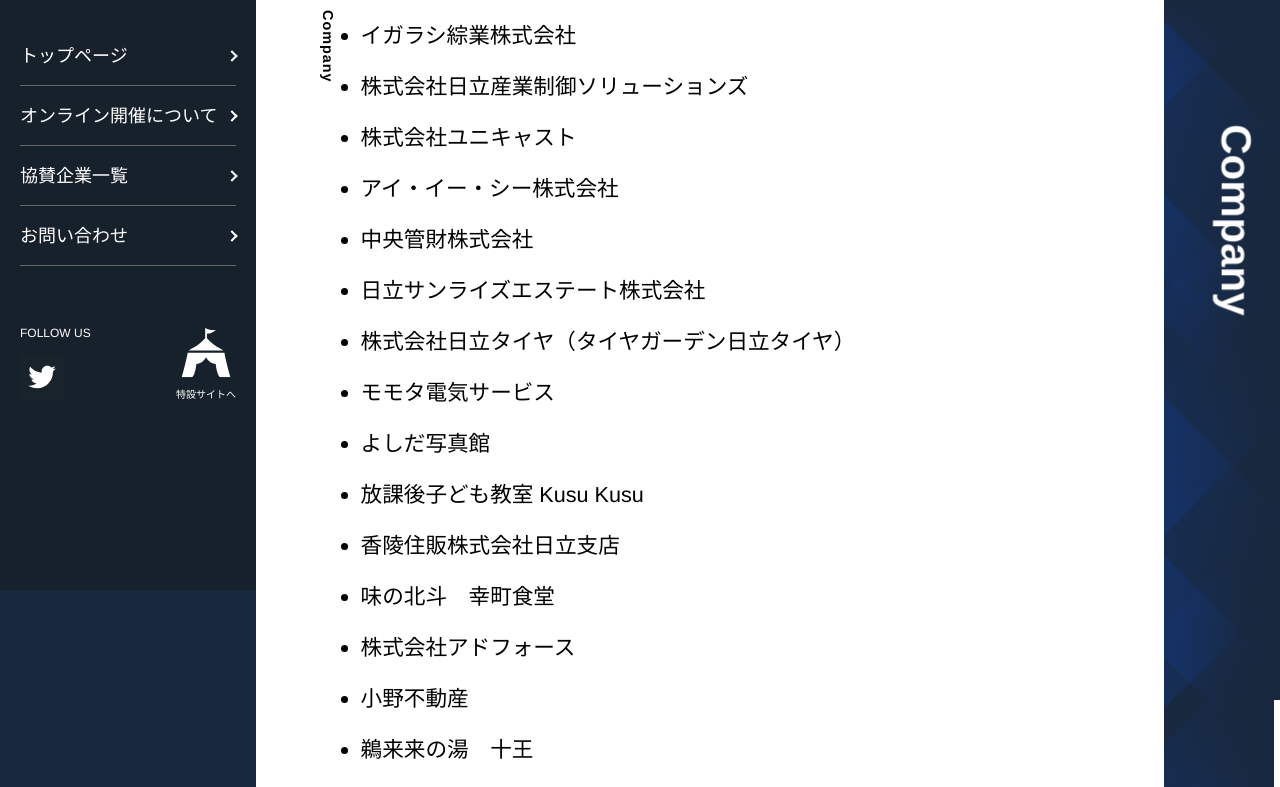
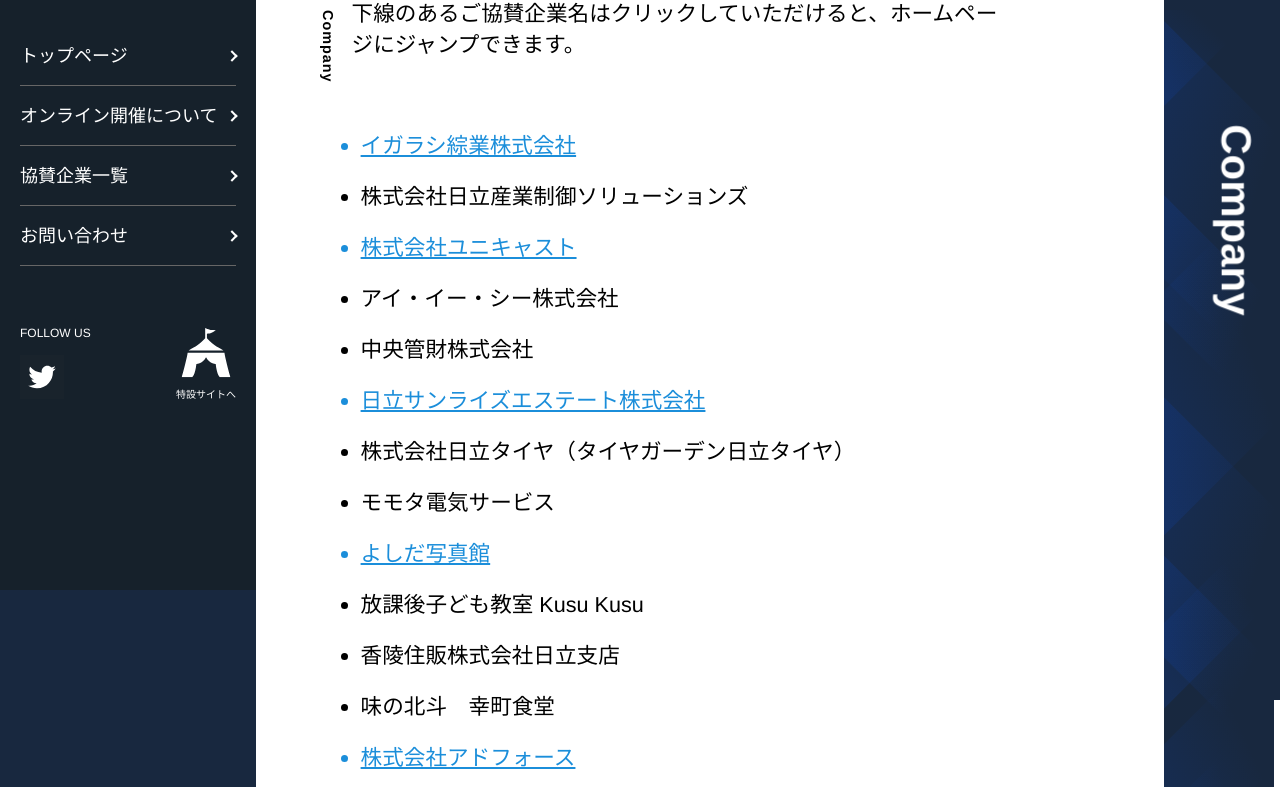
Before and after one commit to ujimattya/kougakusai-hp, a Next.js app: page /company in a window 1280 px wide. Shown: the part 210-997 px from the top of the page. Built offline with nearby package versions, Linux system fonts and the light colour scheme.

Commit message:
[add]協賛企業サイトリンク

```diff
--- a/pages/company.js
+++ b/pages/company.js
@@ -16,29 +16,49 @@
     <div className={styles.container}>
       <div className={styles.information__tate}>Company</div>
       <h2>ご協賛いただいた企業一覧（敬称略・順不同）</h2>
-      <br />
+      <p>
+      下線のあるご協賛企業名はクリックしていただけると、ホームページにジャンプできます。
+      </p>
       <br />
       <ul>
-        <li>イガラシ綜業株式会社</li>
+        <a href="https://www.igarashisogyo.com/" target="_blank">
+
+          <li>イガラシ綜業株式会社</li>
+        </a>
         <li>株式会社日立産業制御ソリューションズ</li>
+        <a href="https://www.unicast.ne.jp/" target="_blank">
+
         <li>株式会社ユニキャスト</li>
+        </a>
         <li>アイ・イー・シー株式会社</li>
         <li>中央管財株式会社</li>
+        <a href="http://h-sun.co.jp" target="_blank">
+
         <li>日立サンライズエステート株式会社</li>
+        </a>
         <li>株式会社日立タイヤ（タイヤガーデン日立タイヤ）</li>
         <li>モモタ電気サービス</li>
+        <a href="http://yoshida-shashinkan.jp/" target="_blank">
+
         <li>よしだ写真館</li>
+        </a>
         <li>放課後子ども教室 Kusu Kusu</li>
         <li>香陵住販株式会社日立支店</li>
         <li>味の北斗　幸町食堂</li>
+        <a href="https://www.adforce.co.jp/" target="_blank">
+
         <li>株式会社アドフォース</li>
+        </a>
         <li>小野不動産</li>
         <li>鵜来来の湯　十王</li>
         <li>有限会社エイトプランニングオフィス　エイトスタジオ</li>
         <li>株式会社菓匠たけだ</li>
         <li>サイクルショップイマイ</li>
         <li>社会医療法人愛宣会ひたち医療センター</li>
+        <a href="https://www.hitachi-union.com/" target="_blank">
+
         <li>日立ユニオンデンタル株式会社</li>
+        </a>
       </ul>
     </div>
     <Footer />
```
